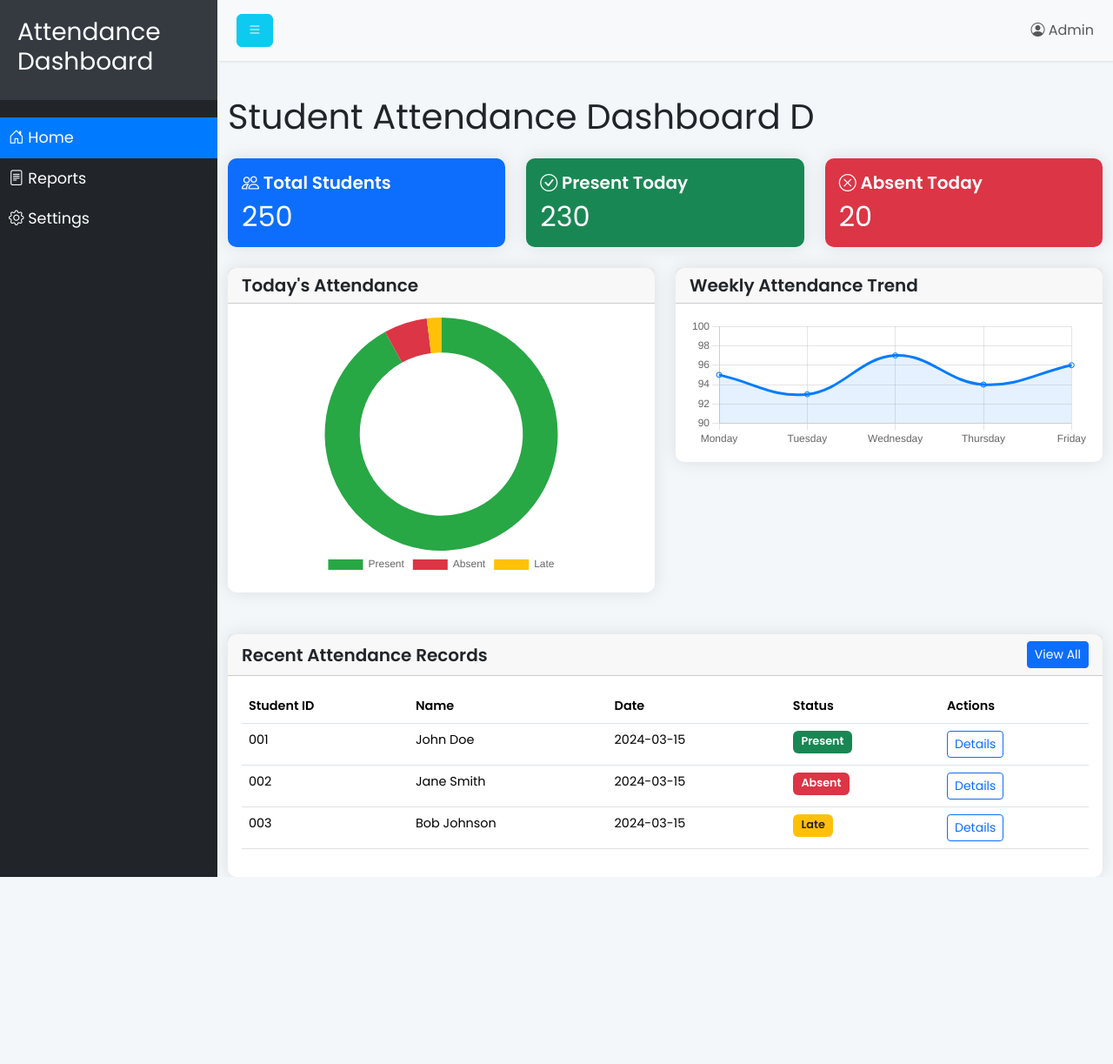
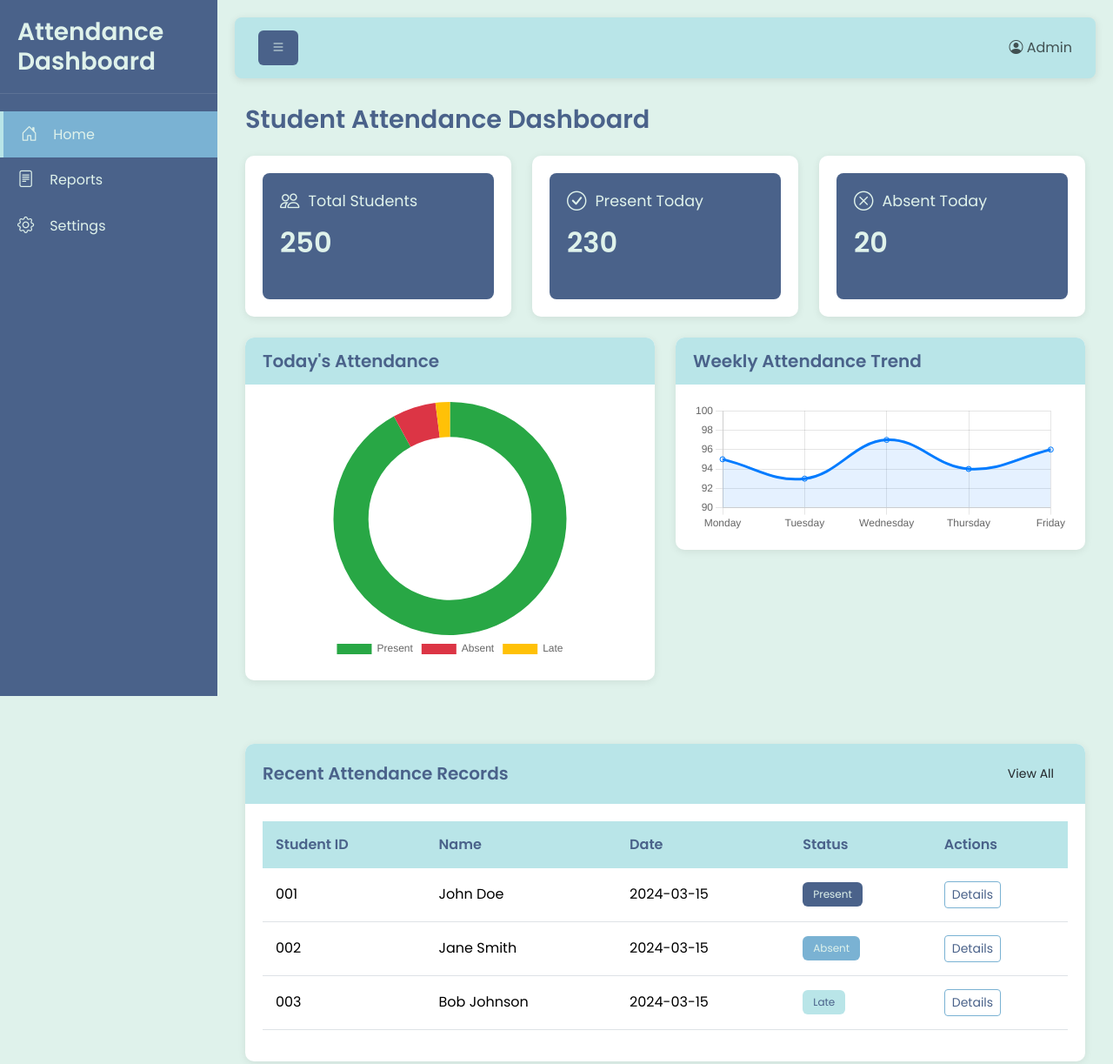
Before and after one commit to rezkym/tugas-web-pro, a plain HTML site: page index.html in a window 1280 px wide. Shown: the whole page at 87% size. Before the commit the page ends 1008 px from the top, so only its background shows below. Drawn offline with nearby package versions, Linux system fonts and the light colour scheme.

Commit message:
feat: update color pallate

```diff
--- /dev/null
+++ b/css/dashboard.css
@@ -0,0 +1,184 @@
+/* Dashboard Header */
+.dashboard-title {
+    color: var(--primary);
+    font-weight: 600;
+    font-size: 1.8rem;
+    margin-bottom: 25px;
+}
+
+/* Stats Cards */
+.stats-card {
+    background: var(--white);
+    border: none !important;
+    border-radius: 10px !important;
+    padding: 20px;
+    height: 100%;
+    transition: transform var(--transition-speed);
+    box-shadow: 0 2px 10px rgba(0, 0, 0, 0.08);
+}
+
+.stats-card:hover {
+    transform: translateY(-5px);
+    box-shadow: 0 5px 15px rgba(0, 0, 0, 0.1);
+}
+
+.stats-card:nth-child(1) .card-body {
+    background: var(--primary);
+    color: var(--background);
+}
+
+.stats-card:nth-child(2) .card-body {
+    background: var(--secondary);
+    color: var(--background);
+}
+
+.stats-card:nth-child(3) .card-body {
+    background: var(--tertiary);
+    color: var(--primary);
+}
+
+.stats-card .card-body {
+    padding: 20px;
+    border-radius: 8px;
+}
+
+.stats-card .card-title {
+    font-size: 1.1rem;
+    margin-bottom: 15px;
+    display: flex;
+    align-items: center;
+}
+
+.stats-card .card-title i {
+    margin-right: 10px;
+    font-size: 1.4rem;
+}
+
+.stats-card .card-text {
+    font-size: 2rem;
+    font-weight: 600;
+    margin: 0;
+}
+
+/* Chart Cards */
+.card {
+    background: var(--white);
+    border: none;
+    border-radius: 10px;
+    box-shadow: 0 2px 10px rgba(0, 0, 0, 0.08);
+    margin-bottom: 25px;
+}
+
+.card-header {
+    background: var(--tertiary) !important;
+    padding: 15px 20px;
+    border-bottom: none;
+    border-radius: 10px 10px 0 0 !important;
+}
+
+.card-header h5 {
+    color: var(--primary);
+    font-weight: 600;
+    margin: 0;
+}
+
+.card-body {
+    padding: 20px;
+}
+
+/* Table Styles */
+.table thead th {
+    background: var(--tertiary);
+    color: var(--primary);
+    font-weight: 600;
+    padding: 15px;
+    border: none;
+}
+
+.table td {
+    padding: 15px;
+    vertical-align: middle;
+}
+
+.table tbody tr:hover {
+    background: rgba(223, 242, 235, 0.5);
+}
+
+/* Status Badges */
+.badge {
+    padding: 8px 12px;
+    border-radius: 6px;
+    font-weight: 500;
+}
+
+.status-present {
+    background: var(--primary);
+    color: var(--background);
+}
+
+.status-absent {
+    background: var(--secondary);
+    color: var(--background);
+}
+
+.status-late {
+    background: var(--tertiary);
+    color: var(--primary);
+}
+
+/* Buttons */
+.btn-custom {
+    padding: 8px 15px;
+    border-radius: 6px;
+    transition: all var(--transition-speed);
+    font-weight: 500;
+}
+
+.btn-outline-custom {
+    border: 1px solid var(--secondary);
+    color: var(--primary);
+    background: transparent;
+}
+
+.btn-outline-custom:hover {
+    background: var(--secondary);
+    color: var(--background);
+}
+
+/* Custom Scrollbar */
+::-webkit-scrollbar {
+    width: 8px;
+    height: 8px;
+}
+
+::-webkit-scrollbar-track {
+    background: var(--background);
+}
+
+::-webkit-scrollbar-thumb {
+    background: var(--secondary);
+    border-radius: 4px;
+}
+
+::-webkit-scrollbar-thumb:hover {
+    background: var(--primary);
+}
+
+/* Responsive Adjustments */
+@media (max-width: 768px) {
+    .stats-card .card-text {
+        font-size: 1.5rem;
+    }
+
+    .dashboard-title {
+        font-size: 1.5rem;
+    }
+
+    .card-header {
+        padding: 12px 15px;
+    }
+
+    .table td, .table th {
+        padding: 12px;
+    }
+}
--- a/css/styles.css
+++ b/css/styles.css
@@ -1,94 +1,135 @@
+/* Variables */
+:root {
+    --primary: #4A628A;
+    --secondary: #7AB2D3;
+    --tertiary: #B9E5E8;
+    --background: #DFF2EB;
+    --white: #FFFFFF;
+    --sidebar-width: 250px;
+    --transition-speed: 0.3s;
+}
+
+/* Base styles */
 body {
     font-family: 'Poppins', sans-serif;
-    background-color: #f4f7fa;
+    background-color: var(--background);
+    min-height: 100vh;
 }
 
+/* Layout */
+.wrapper {
+    display: flex;
+    width: 100%;
+}
+
+/* Sidebar */
 #sidebar {
-    min-width: 250px;
-    max-width: 250px;
+    width: var(--sidebar-width);
     min-height: 100vh;
-    transition: all 0.3s;
+    background: var(--primary);
+    transition: all var(--transition-speed);
+    position: fixed;
+    left: 0;
+    top: 0;
+    z-index: 1000;
 }
 
 #sidebar.active {
-    margin-left: -250px;
+    margin-left: calc(-1 * var(--sidebar-width));
 }
 
 #sidebar .sidebar-header {
     padding: 20px;
-    background: #343a40;
+    border-bottom: 1px solid rgba(255, 255, 255, 0.1);
+}
+
+#sidebar .sidebar-header h3 {
+    color: var(--background);
+    margin: 0;
+    font-size: 1.75rem;
+    font-weight: 600;
 }
 
 #sidebar ul.components {
     padding: 20px 0;
 }
 
-#sidebar ul p {
-    color: #fff;
-    padding: 10px;
+#sidebar ul li a {
+    padding: 12px 20px;
+    display: flex;
+    align-items: center;
+    color: var(--background);
+    text-decoration: none;
+    transition: all var(--transition-speed);
+    font-size: 1rem;
 }
 
-#sidebar ul li a {
-    padding: 10px;
-    font-size: 1.1em;
-    display: block;
-    color: #fff;
-    text-decoration: none;
+#sidebar ul li a i {
+    margin-right: 10px;
+    font-size: 1.2rem;
 }
 
 #sidebar ul li a:hover {
-    color: #343a40;
-    background: #fff;
+    background: var(--secondary);
+    padding-left: 25px;
 }
 
-#sidebar ul li.active > a {
-    color: #fff;
-    background: #007bff;
+#sidebar ul li.active a {
+    background: var(--secondary);
+    border-left: 4px solid var(--tertiary);
 }
 
-.navbar {
-    padding: 15px 10px;
-    background: #fff;
-    border: none;
-    border-radius: 0;
-    margin-bottom: 40px;
-    box-shadow: 1px 1px 3px rgba(0, 0, 0, 0.1);
+/* Main Content */
+#content {
+    width: 100%;
+    padding: 20px;
+    min-height: 100vh;
+    transition: all var(--transition-speed);
+    margin-left: var(--sidebar-width);
 }
 
-.card {
-    border: none;
-    border-radius: 10px;
-    box-shadow: 0 0 20px rgba(0, 0, 0, 0.1);
-    transition: all 0.3s ease;
+/* Navbar */
+.navbar {
+    background: var(--tertiary) !important;
+    padding: 15px;
+    margin-bottom: 30px;
+    border-radius: 8px;
+    box-shadow: 0 2px 10px rgba(0, 0, 0, 0.1);
 }
 
-.card:hover {
-    transform: translateY(-5px);
-    box-shadow: 0 5px 20px rgba(0, 0, 0, 0.2);
+.navbar .btn-custom {
+    background: var(--primary);
+    color: var(--background);
+    padding: 8px 15px;
+    border-radius: 6px;
+    border: none;
+    transition: all var(--transition-speed);
 }
 
-.card-title {
-    font-weight: 600;
+.navbar .btn-custom:hover {
+    background: var(--secondary);
 }
 
-.table {
-    font-size: 0.9rem;
-}
+/* Utility Classes */
+.shadow-sm { box-shadow: 0 2px 4px rgba(0, 0, 0, 0.05); }
+.shadow-md { box-shadow: 0 4px 6px rgba(0, 0, 0, 0.1); }
 
-.badge {
-    font-size: 0.8rem;
-    padding: 0.5em 0.75em;
-}
-
-.btn-info {
-    color: #fff;
-}
-
+/* Responsive */
 @media (max-width: 768px) {
     #sidebar {
-        margin-left: -250px;
+        margin-left: calc(-1 * var(--sidebar-width));
     }
+
     #sidebar.active {
         margin-left: 0;
     }
+
+    #content {
+        margin-left: 0;
+        width: 100%;
+    }
+
+    #content.active {
+        margin-left: var(--sidebar-width);
+    }
 }
--- a/index.html
+++ b/index.html
@@ -8,30 +8,40 @@
     <link rel="stylesheet" href="https://cdn.jsdelivr.net/npm/bootstrap-icons@1.11.1/font/bootstrap-icons.css">
     <link href="https://fonts.googleapis.com/css2?family=Poppins:wght@300;400;600&display=swap" rel="stylesheet">
     <link rel="stylesheet" href="css/styles.css">
+    <link rel="stylesheet" href="css/dashboard.css">
 </head>
 <body>
     <div class="d-flex">
-        <nav id="sidebar" class="bg-dark text-white">
+        <!-- Sidebar -->
+        <nav id="sidebar">
             <div class="sidebar-header">
                 <h3>Attendance Dashboard</h3>
             </div>
             <ul class="list-unstyled components">
                 <li class="active">
-                    <a href="#"><i class="bi bi-house-door"></i> Home</a>
+                    <a href="#" class="d-flex align-items-center gap-2">
+                        <i class="bi bi-house-door"></i> Home
+                    </a>
                 </li>
                 <li>
-                    <a href="#"><i class="bi bi-file-text"></i> Reports</a>
+                    <a href="#" class="d-flex align-items-center gap-2">
+                        <i class="bi bi-file-text"></i> Reports
+                    </a>
                 </li>
                 <li>
-                    <a href="#"><i class="bi bi-gear"></i> Settings</a>
+                    <a href="#" class="d-flex align-items-center gap-2">
+                        <i class="bi bi-gear"></i> Settings
+                    </a>
                 </li>
             </ul>
         </nav>
 
+        <!-- Main Content -->
         <div id="content" class="flex-grow-1">
-            <nav class="navbar navbar-expand-lg navbar-light bg-light">
+            <!-- Navbar -->
+            <nav class="navbar navbar-expand-lg">
                 <div class="container-fluid">
-                    <button type="button" id="sidebarCollapse" class="btn btn-info">
+                    <button type="button" id="sidebarCollapse" class="btn btn-custom">
                         <i class="bi bi-list"></i>
                     </button>
                     <span class="navbar-text ms-auto">
@@ -40,36 +50,45 @@
                 </div>
             </nav>
 
+            <!-- Dashboard Content -->
             <div class="container-fluid mt-4">
-                <h1 class="mb-4">Student Attendance Dashboard D</h1>
+                <h1 class="dashboard-title mb-4">Student Attendance Dashboard</h1>
 
+                <!-- Stats Cards -->
                 <div class="row">
                     <div class="col-md-4 mb-4">
-                        <div class="card bg-primary text-white">
+                        <div class="card stats-card">
                             <div class="card-body">
-                                <h5 class="card-title"><i class="bi bi-people"></i> Total Students</h5>
+                                <h5 class="card-title">
+                                    <i class="bi bi-people"></i> Total Students
+                                </h5>
                                 <h2 class="card-text">250</h2>
                             </div>
                         </div>
                     </div>
                     <div class="col-md-4 mb-4">
-                        <div class="card bg-success text-white">
+                        <div class="card stats-card">
                             <div class="card-body">
-                                <h5 class="card-title"><i class="bi bi-check-circle"></i> Present Today</h5>
+                                <h5 class="card-title">
+                                    <i class="bi bi-check-circle"></i> Present Today
+                                </h5>
                                 <h2 class="card-text">230</h2>
                             </div>
                         </div>
                     </div>
                     <div class="col-md-4 mb-4">
-                        <div class="card bg-danger text-white">
+                        <div class="card stats-card">
                             <div class="card-body">
-                                <h5 class="card-title"><i class="bi bi-x-circle"></i> Absent Today</h5>
+                                <h5 class="card-title">
+                                    <i class="bi bi-x-circle"></i> Absent Today
+                                </h5>
                                 <h2 class="card-text">20</h2>
                             </div>
                         </div>
                     </div>
                 </div>
 
+                <!-- Charts -->
                 <div class="row">
                     <div class="col-md-6 mb-4">
                         <div class="card">
@@ -93,10 +112,11 @@
                     </div>
                 </div>
 
+                <!-- Attendance Table -->
                 <div class="card mt-4">
                     <div class="card-header d-flex justify-content-between align-items-center">
                         <h5 class="card-title mb-0">Recent Attendance Records</h5>
-                        <button class="btn btn-primary btn-sm">View All</button>
+                        <button class="btn btn-custom btn-sm">View All</button>
                     </div>
                     <div class="card-body">
                         <div class="table-responsive">
@@ -115,22 +135,22 @@
                                         <td>001</td>
                                         <td>John Doe</td>
                                         <td>2024-03-15</td>
-                                        <td><span class="badge bg-success">Present</span></td>
-                                        <td><button class="btn btn-sm btn-outline-primary">Details</button></td>
+                                        <td><span class="badge status-present">Present</span></td>
+                                        <td><button class="btn btn-sm btn-outline-custom">Details</button></td>
                                     </tr>
                                     <tr>
                                         <td>002</td>
                                         <td>Jane Smith</td>
                                         <td>2024-03-15</td>
-                                        <td><span class="badge bg-danger">Absent</span></td>
-                                        <td><button class="btn btn-sm btn-outline-primary">Details</button></td>
+                                        <td><span class="badge status-absent">Absent</span></td>
+                                        <td><button class="btn btn-sm btn-outline-custom">Details</button></td>
                                     </tr>
                                     <tr>
                                         <td>003</td>
                                         <td>Bob Johnson</td>
                                         <td>2024-03-15</td>
-                                        <td><span class="badge bg-warning text-dark">Late</span></td>
-                                        <td><button class="btn btn-sm btn-outline-primary">Details</button></td>
+                                        <td><span class="badge status-late">Late</span></td>
+                                        <td><button class="btn btn-sm btn-outline-custom">Details</button></td>
                                     </tr>
                                 </tbody>
                             </table>
```
